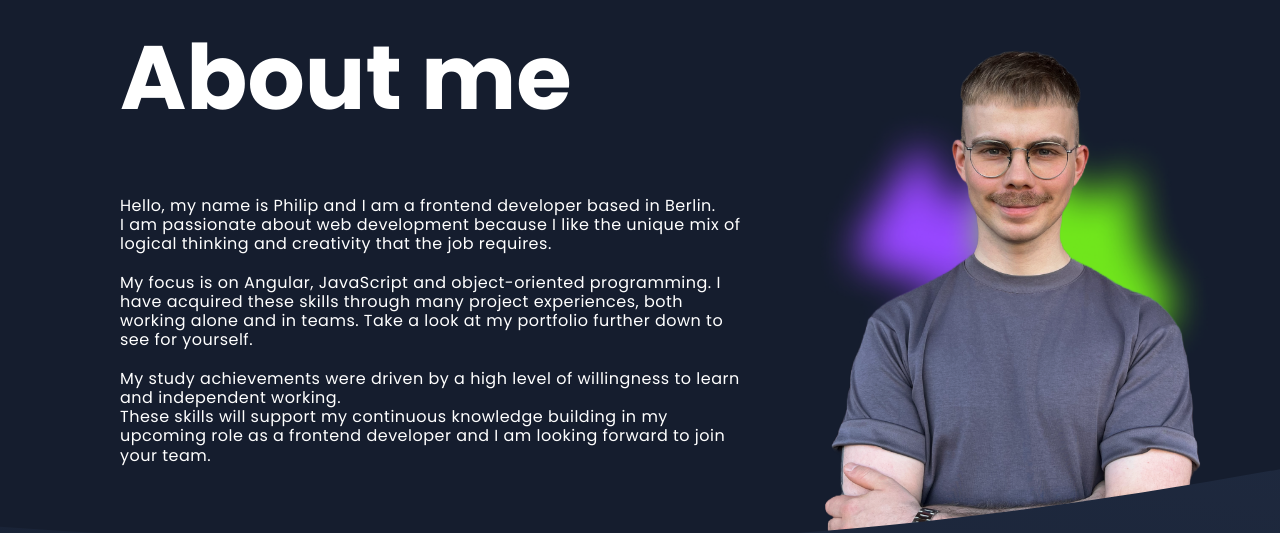
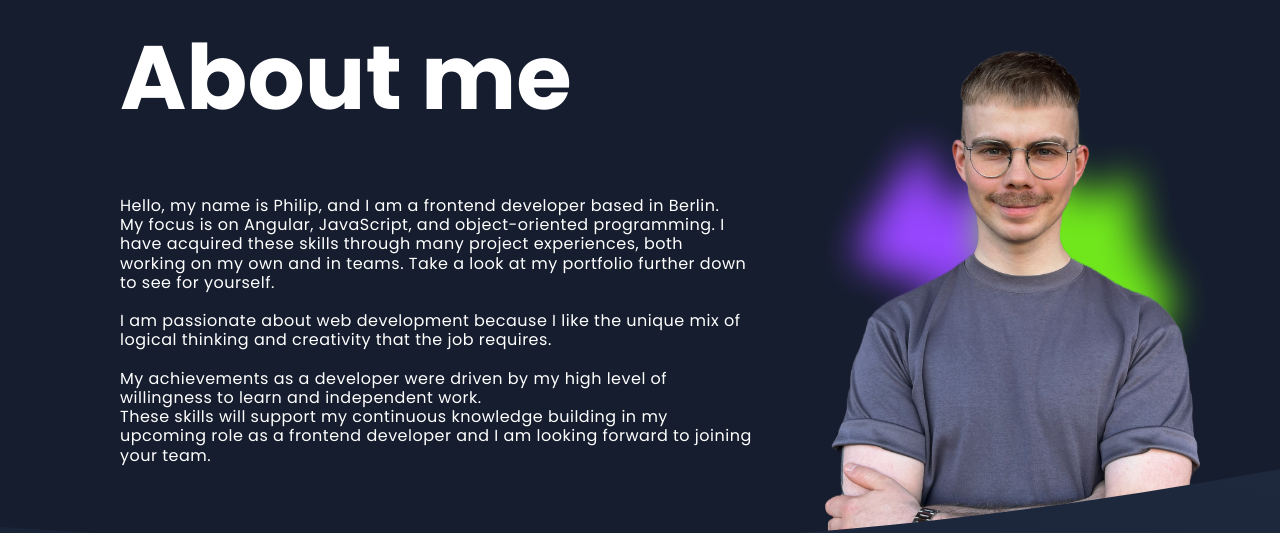
Before and after one commit to phischa/portfolio, an Angular app: page / in a window 1280 px wide. Shown: the part 840-1373 px from the top of the page. Built offline with nearby package versions, Linux system fonts and the light colour scheme.

Commit message:
text changes about me

```diff
--- a/src/app/translation.service.ts
+++ b/src/app/translation.service.ts
@@ -10,23 +10,24 @@ export class TranslationService {
     private translations = {
         en: {
             title: 'About me',
-            content: `Hello, my name is Philip and I am a frontend developer based in Berlin.<br>
+            content: `Hello, my name is Philip, and I am a frontend developer based in Berlin.<br>
+                My focus is on Angular, JavaScript, and object-oriented programming. I have acquired these
+                skills through many project experiences, both working on my own and in teams. Take a look at my portfolio further
+                down to see for yourself.<br><br>
                 I am passionate about web development because I like the unique mix of logical thinking and creativity that the
                 job requires.<br><br>
-                My focus is on Angular, JavaScript and object-oriented programming. I have acquired these
-                skills through many project experiences, both working alone and in teams. Take a look at my portfolio further
-                down to see for yourself.<br><br>
-                My study achievements were driven by a high level of willingness to learn and independent working.<br>
+                My achievements as a developer were driven by my high level of willingness to learn and independent work.<br>
                 These skills will support my continuous knowledge building in my upcoming role as a frontend developer
-                and I am looking forward to join your team.`
+                and I am looking forward to joining your team.`
         },
         de: {
             title: 'Über mich',
             content: `Hallo, mein Name ist Philip und ich bin ein Frontend-Entwickler aus Berlin.<br>
+            Mein Fokus liegt auf Angular, JavaScript und objektorientierter Programmierung. Diese Fähigkeiten habe ich mir durch viele Projekterfahrungen,
+            sowohl alleine als auch in Teams, angeeignet. Werfen Sie einen Blick auf mein Portfolio weiter unten,
+            um sich selbst davon zu überzeugen.<br><br>
             Ich bin leidenschaftlicher Webentwickler, weil ich die einzigartige Mischung aus logischem Denken und Kreativität mag, die der Job erfordert.<br><br>
-            Mein Fokus liegt auf Angular, JavaScript und objektorientierter Programmierung. Diese Fähigkeiten habe ich mir durch viele Projekterfahrungen,
-            sowohl im Team als auch alleine, angeeignet. Werfen Sie einen Blick auf mein Portfolio weiter unten, um sich selbst davon zu überzeugen.<br><br>
-            Meine Studienerfolge wurden durch ein hohes Maß an Lernbereitschaft und selbstständigem Arbeiten vorangetrieben.
+            Meine Erfahrungen als Entwickler habe ich durch ein hohes Maß an Lernbereitschaft und selbstständigem Arbeiten erreicht.
             Diese Fähigkeiten werden mich bei meiner zukünftigen Tätigkeit als Frontend-Entwickler unterstützen und ich freue mich darauf, in Ihrem Team mitzuarbeiten.`
         }
     };
@@ -57,7 +58,7 @@ export class TranslationService {
             h2: `Looking for <span class="purple">another skill</span>?`,
             contentTwo: `Feel free to contact me. I'm looking forward to expand my current knowledge.`,
             getInTouch: 'Get in touch',
-            continually:'Continually Learning'
+            continually: 'Continually Learning'
         },
         de: {
             contentOne: `Auf meinem Weg habe ich an verschiedenen Projekten gearbeitet und dabei eine Reihe
```
